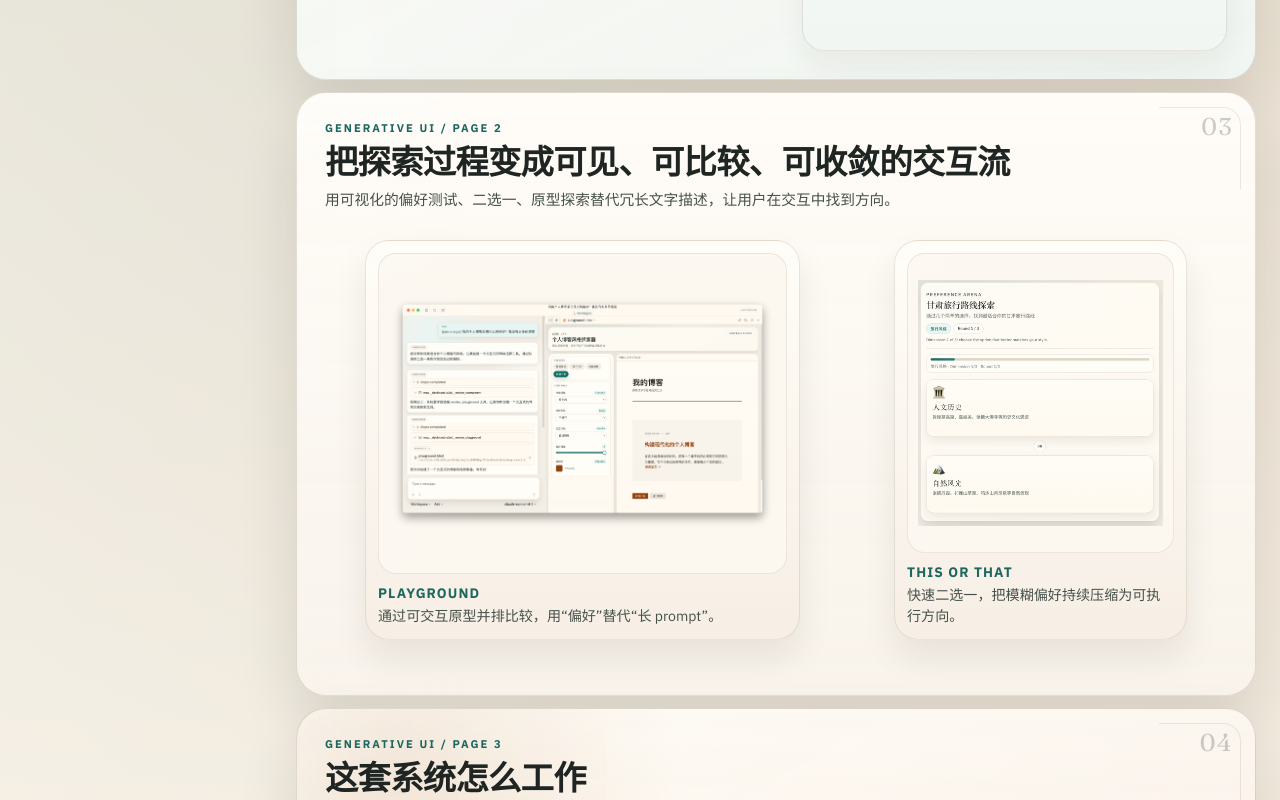
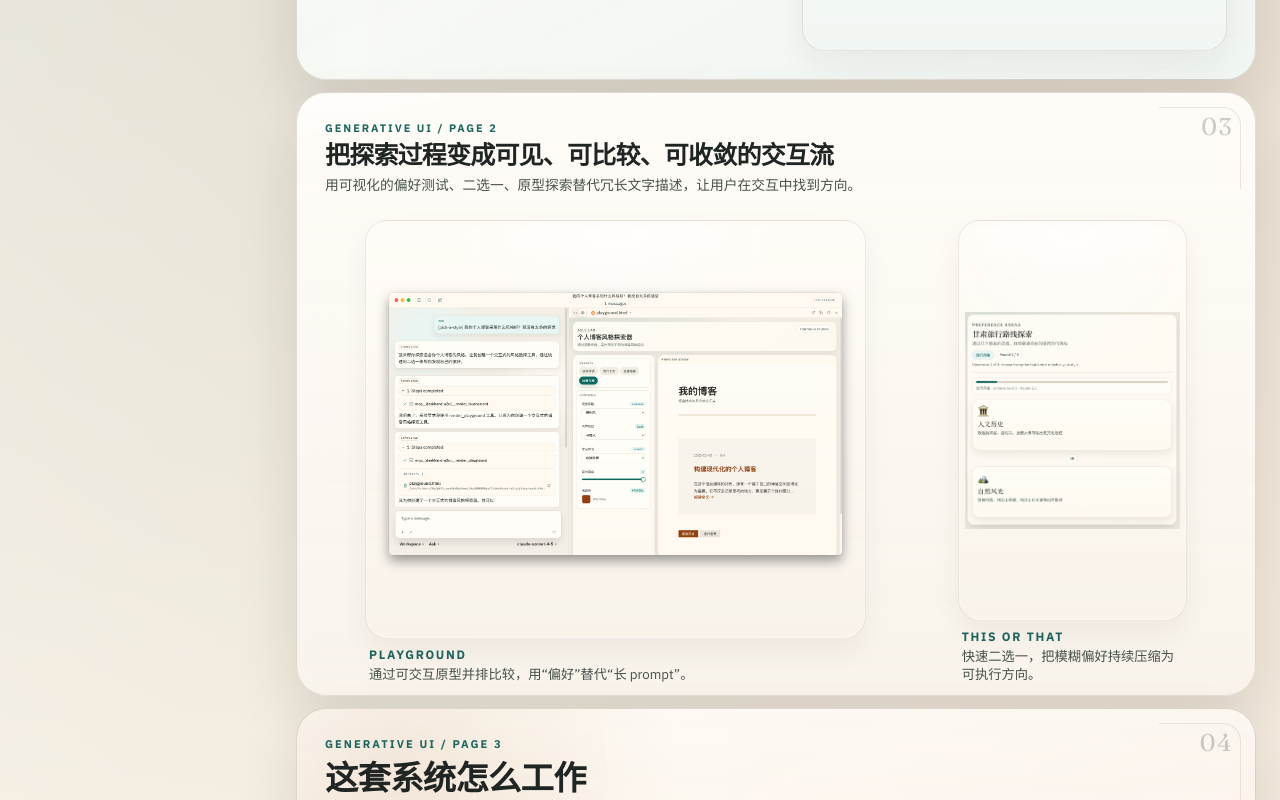
Before and after one commit to YUHAO-corn/deskhand-v2, a React (Vite) app: page / in a window 1280 px wide. Shown: the part 1240-2040 px from the top of the page. Built offline with nearby package versions, Linux system fonts and the light colour scheme.

Commit message:
Refine editorial showcase pages

```diff
--- a/src/components/sections/SolutionShowcaseSection.module.css
+++ b/src/components/sections/SolutionShowcaseSection.module.css
@@ -4,6 +4,11 @@
   gap: 12px;
   height: 100%;
   min-height: 0;
+}
+
+.layoutEditorial {
+  grid-template-rows: auto minmax(0, 1fr);
+  gap: 10px;
 }
 
 .description {
@@ -13,11 +18,46 @@
   color: var(--ink-muted);
 }
 
+.editorialHeader {
+  display: grid;
+  gap: 8px;
+  max-width: 56rem;
+}
+
+.editorialKicker {
+  margin: 0;
+  font-size: 0.68rem;
+  font-weight: 700;
+  letter-spacing: 0.18em;
+  text-transform: uppercase;
+  color: var(--sage);
+}
+
+.editorialTitle {
+  margin: 0;
+  font-family: "Fraunces", "Noto Serif SC", serif;
+  font-size: clamp(1.44rem, 1.95vw, 2.08rem);
+  line-height: 1.02;
+  letter-spacing: -0.03em;
+}
+
+.editorialLead,
+.editorialDescription {
+  margin: 0;
+  font-size: 0.86rem;
+  line-height: 1.44;
+  color: var(--ink-soft);
+}
+
 .grid {
   display: grid;
   gap: 14px;
   align-items: stretch;
   min-height: 0;
+}
+
+.gridEditorial {
+  gap: 12px;
 }
 
 .featured {
@@ -28,13 +68,110 @@
   grid-template-columns: repeat(2, minmax(0, 1fr));
 }
 
+.editorialWide {
+  grid-template-columns: minmax(0, 1.54fr) minmax(0, 0.82fr);
+}
+
+.editorialSplit {
+  grid-template-columns: minmax(0, 1.18fr) minmax(0, 0.92fr);
+}
+
+.editorialBalanced {
+  grid-template-columns: minmax(0, 1fr) minmax(0, 1fr);
+}
+
 .single {
   grid-template-columns: 1fr;
 }
 
+.editorialFigure {
+  display: grid;
+  grid-template-rows: minmax(0, 1fr) auto;
+  gap: 8px;
+  min-height: 0;
+  height: 100%;
+}
+
+.editorialMedia {
+  position: relative;
+  min-height: 0;
+  display: grid;
+  place-items: center;
+  padding: 6px;
+  border-radius: 22px;
+  border: 1px solid rgba(116, 99, 74, 0.12);
+  background:
+    radial-gradient(circle at 50% 0%, rgba(255, 255, 255, 0.56), transparent 34%),
+    linear-gradient(180deg, rgba(255, 252, 247, 0.92), rgba(247, 240, 230, 0.78)),
+    rgba(255, 251, 246, 0.78);
+  box-shadow: 0 14px 28px rgba(30, 26, 20, 0.05);
+  overflow: hidden;
+}
+
+.editorialMedia::after {
+  content: "";
+  position: absolute;
+  inset: 0;
+  border-radius: inherit;
+  border: 1px solid rgba(255, 255, 255, 0.34);
+  pointer-events: none;
+}
+
+.editorialImage {
+  width: 100%;
+  height: 100%;
+  object-fit: contain;
+  object-position: center;
+  border-radius: 16px;
+}
+
+.editorialCaption {
+  display: grid;
+  gap: 3px;
+  padding: 0 4px;
+}
+
+.editorialCaption strong {
+  font-size: 0.76rem;
+  letter-spacing: 0.14em;
+  text-transform: uppercase;
+  color: var(--sage);
+}
+
+.editorialCaption span {
+  font-size: 0.83rem;
+  line-height: 1.36;
+  color: var(--ink-soft);
+}
+
+.feature .editorialMedia {
+  min-height: 0;
+}
+
+.support .editorialMedia {
+  min-height: 0;
+}
+
+.detail .editorialMedia {
+  min-height: 0;
+}
+
+@media (min-width: 921px) {
+  .layoutEditorial {
+    gap: 8px;
+  }
+
+  .editorialHeader {
+    max-width: 46rem;
+  }
+}
+
 @media (max-width: 920px) {
   .featured,
-  .balanced {
+  .balanced,
+  .editorialWide,
+  .editorialSplit,
+  .editorialBalanced {
     grid-template-columns: 1fr;
   }
 }
--- a/src/components/sections/SolutionShowcaseSection.tsx
+++ b/src/components/sections/SolutionShowcaseSection.tsx
@@ -13,18 +13,66 @@ export function SolutionShowcaseSection({
   section,
   index
 }: SolutionShowcaseSectionProps) {
-  const layoutClass =
-    section.layout === "balanced" ? styles.balanced : section.screens.length === 2 ? styles.featured : styles.single;
+  const isEditorialLayout =
+    section.layout === "editorialWide" ||
+    section.layout === "editorialSplit" ||
+    section.layout === "editorialBalanced";
+  const layoutClass = isEditorialLayout
+    ? section.layout === "editorialWide"
+      ? styles.editorialWide
+      : section.layout === "editorialSplit"
+        ? styles.editorialSplit
+        : styles.editorialBalanced
+    : section.layout === "balanced"
+      ? styles.balanced
+      : section.screens.length === 2
+        ? styles.featured
+        : styles.single;
 
   return (
     <SectionCanvas id={section.id} index={index} tone={section.tone}>
-      <div className={styles.layout}>
-        <SectionHeader kicker={section.kicker} lead={section.lead} title={section.title} />
-        {section.description ? <p className={styles.description}>{section.description}</p> : null}
-        <div className={`${styles.grid} ${layoutClass}`}>
-          {section.screens.map((screen) => (
-            <ScreenCard key={screen.title} screen={screen} />
-          ))}
+      <div className={`${styles.layout} ${isEditorialLayout ? styles.layoutEditorial : ""}`}>
+        {isEditorialLayout ? (
+          <div className={styles.editorialHeader}>
+            <p className={styles.editorialKicker}>{section.kicker}</p>
+            <h2 className={styles.editorialTitle}>{section.title}</h2>
+            <p className={styles.editorialLead}>{section.lead}</p>
+            {section.description ? <p className={styles.editorialDescription}>{section.description}</p> : null}
+          </div>
+        ) : (
+          <>
+            <SectionHeader kicker={section.kicker} lead={section.lead} title={section.title} />
+            {section.description ? <p className={styles.description}>{section.description}</p> : null}
+          </>
+        )}
+
+        <div className={`${styles.grid} ${layoutClass} ${isEditorialLayout ? styles.gridEditorial : ""}`}>
+          {section.screens.map((screen) =>
+            isEditorialLayout ? (
+              <figure
+                className={`${styles.editorialFigure} ${styles[screen.size ?? "feature"]}`}
+                key={screen.title ?? screen.src}
+              >
+                <div className={styles.editorialMedia}>
+                  <img
+                    className={styles.editorialImage}
+                    src={screen.src}
+                    alt={screen.alt}
+                    loading="lazy"
+                    decoding="async"
+                  />
+                </div>
+                {screen.title || screen.caption ? (
+                  <figcaption className={styles.editorialCaption}>
+                    {screen.title ? <strong>{screen.title}</strong> : null}
+                    {screen.caption ? <span>{screen.caption}</span> : null}
+                  </figcaption>
+                ) : null}
+              </figure>
+            ) : (
+              <ScreenCard key={screen.title} screen={screen} />
+            )
+          )}
         </div>
       </div>
     </SectionCanvas>
--- a/src/content/clipboard.ts
+++ b/src/content/clipboard.ts
@@ -68,7 +68,7 @@ export const clipboardShowcase: ShowcaseSectionContent = {
   pageType: "showcase",
   tone: "linen",
   lead: "剪贴板不再只是用户手动粘贴的缓存区，而是可被 Agent 主动查询、筛选、引用的资源层。",
-  layout: "balanced",
+  layout: "editorialBalanced",
   screens: [
     {
       src: "/images/clipboard-1.png",
--- a/src/content/generative-ui.ts
+++ b/src/content/generative-ui.ts
@@ -64,6 +64,7 @@ export const generativeUiSolution: ShowcaseSectionContent = {
   kicker: "Generative UI / Page 2",
   pageType: "showcase",
   tone: "linen",
+  layout: "editorialWide",
   lead: "用可视化的偏好测试、二选一、原型探索替代冗长文字描述，让用户在交互中找到方向。",
   screens: [
     {
--- a/src/content/skill-system.ts
+++ b/src/content/skill-system.ts
@@ -51,6 +51,7 @@ export const skillSystemShowcase: ShowcaseSectionContent = {
   kicker: "Skill System / Page 2",
   pageType: "showcase",
   tone: "sage",
+  layout: "editorialSplit",
   lead: "用户在自然使用中，Agent 持续观察行为模式。当发现重复工作流时，主动搜索或生成匹配的 skill，并通过对话推荐安装。",
   screens: [
     {
```
Also changed, not shown: src/types/content.ts (+6 -1 lines), 1 other file (tests, documents, lock files or other folders).
